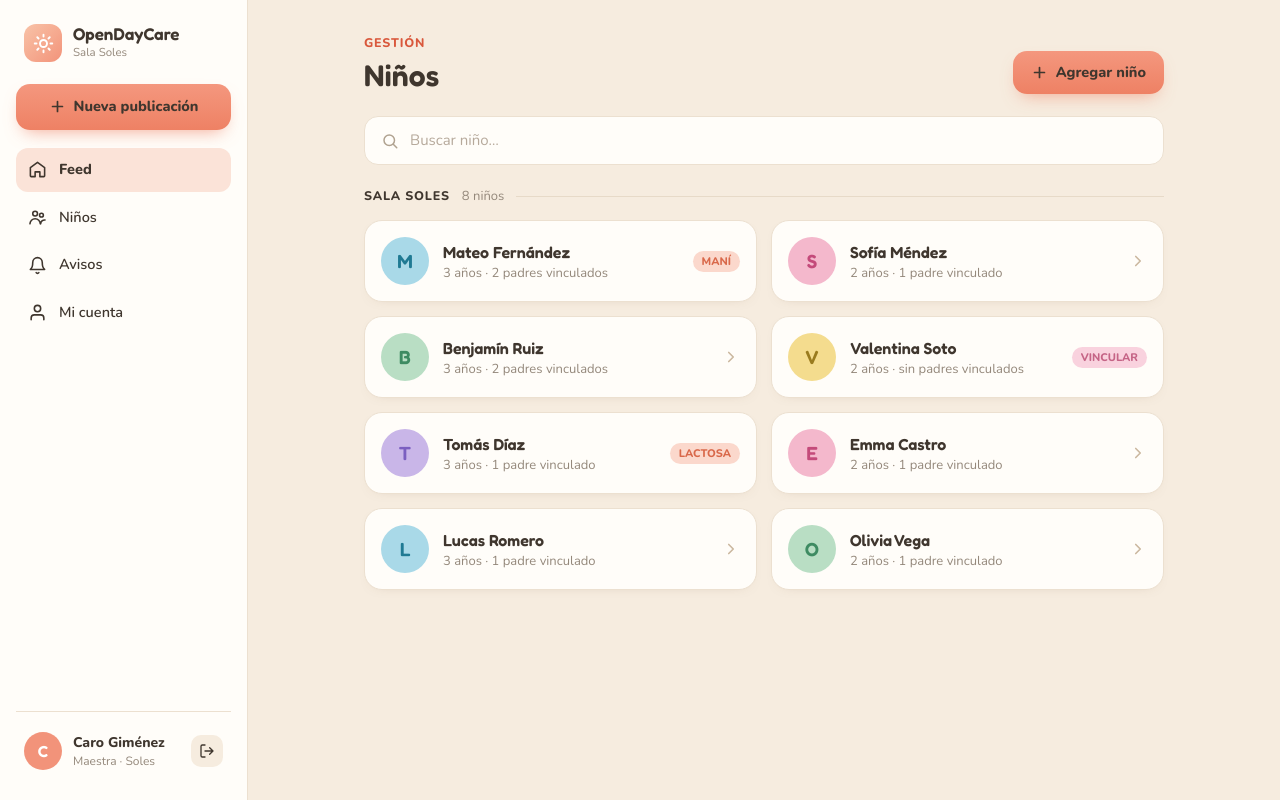
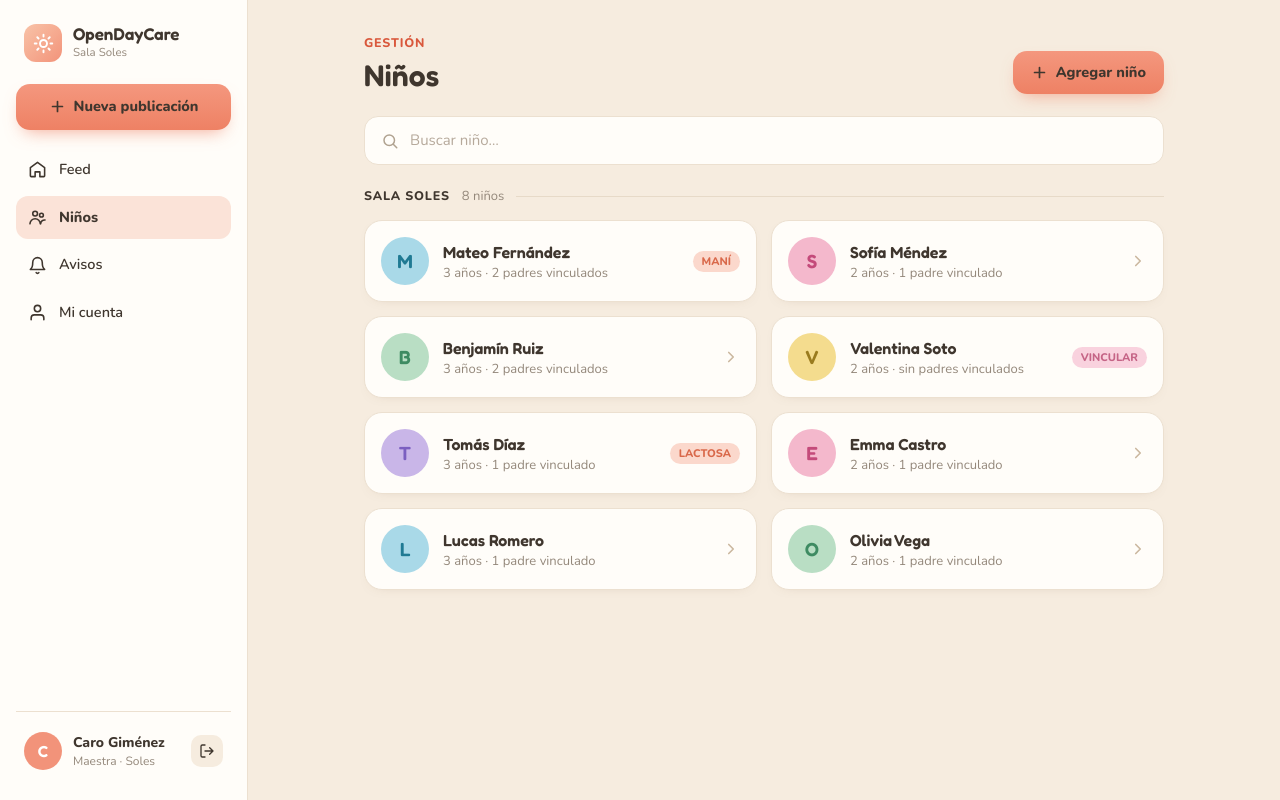
Before and after one commit to opencode-course/open-daycare, a Next.js app: page /kids in a window 1280 px wide. Built offline with nearby package versions, Linux system fonts and the light colour scheme.

Commit message:
Add NavLink component for enhanced navigation with active link styling in Sidebar

```diff
--- /dev/null
+++ b/components/NavLink.tsx
@@ -0,0 +1,30 @@
+"use client";
+
+import type { ReactNode } from "react";
+import Link from "next/link";
+import { usePathname } from "next/navigation";
+
+type NavLinkProps = {
+  href: string;
+  children: ReactNode;
+};
+
+export function NavLink({ href, children }: NavLinkProps) {
+  const pathname = usePathname();
+  const isActive =
+    pathname === href || (href !== "/" && pathname.startsWith(`${href}/`));
+
+  return (
+    <Link
+      href={href}
+      aria-current={isActive ? "page" : undefined}
+      className={`flex items-center gap-3 rounded-xl px-3 py-[11px] text-[14.5px] ${
+        isActive
+          ? "bg-[#fbe3d8] font-extrabold text-[#d9583c]"
+          : "font-semibold text-[#6e6359]"
+      }`}
+    >
+      {children}
+    </Link>
+  );
+}
--- a/components/Sidebar.tsx
+++ b/components/Sidebar.tsx
@@ -1,5 +1,6 @@
 import { currentUser } from "@/app/data/mock/feed";
 import Link from "next/link";
+import { NavLink } from "@/components/NavLink";
 
 type SidebarProps = {
   variant?: "desktop" | "drawer";
@@ -64,11 +65,7 @@ export function Sidebar({ variant = "desktop" }: SidebarProps) {
       </a>
 
       <nav className="flex flex-1 flex-col gap-1" aria-label="Navegación principal">
-        <Link
-          href="/"
-          aria-current="page"
-          className="flex items-center gap-3 rounded-xl bg-[#fbe3d8] px-3 py-[11px] text-[14.5px] font-extrabold text-[#d9583c]"
-        >
+        <NavLink href="/">
           <svg
             width="19"
             height="19"
@@ -83,11 +80,8 @@ export function Sidebar({ variant = "desktop" }: SidebarProps) {
             <path d="M3 9.5 12 3l9 6.5V20a1 1 0 0 1-1 1h-5v-6H9v6H4a1 1 0 0 1-1-1z" />
           </svg>
           Feed
-        </Link>
-        <a
-          href="#"
-          className="flex items-center gap-3 rounded-xl px-3 py-[11px] text-[14.5px] font-semibold text-[#6e6359]"
-        >
+        </NavLink>
+        <NavLink href="/kids">
           <svg
             width="19"
             height="19"
@@ -104,7 +98,7 @@ export function Sidebar({ variant = "desktop" }: SidebarProps) {
             <path d="M2.5 20a6.5 6.5 0 0 1 13 0M16 20a5 5 0 0 1 5.5-4.9" />
           </svg>
           Niños
-        </a>
+        </NavLink>
         <a
           href="#"
           className="flex items-center gap-3 rounded-xl px-3 py-[11px] text-[14.5px] font-semibold text-[#6e6359]"
```
